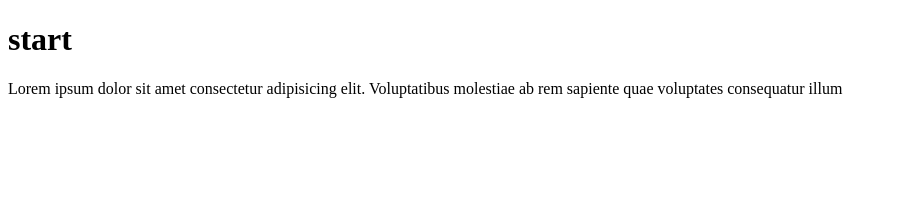
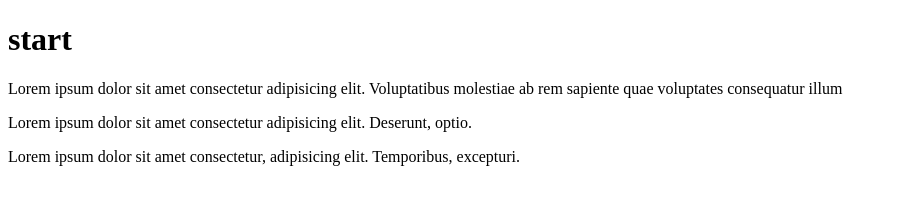
Before and after one commit to abdurrahmansiu/my-first-web-, a plain HTML site: page index.html in a window 1280 px wide. Shown: the whole page, without its empty margins (0-898 px from the left). Drawn offline with Linux system fonts and the light colour scheme.

Commit message:
added the footer

```diff
--- a/index.html
+++ b/index.html
@@ -11,6 +11,8 @@
     </header>
     <footer>
         <p>Lorem ipsum dolor sit amet consectetur adipisicing elit. Voluptatibus molestiae ab rem sapiente quae voluptates consequatur illum</p>
+        <p>Lorem ipsum dolor sit amet consectetur adipisicing elit. Deserunt, optio.</p>
+        <p>Lorem ipsum dolor sit amet consectetur, adipisicing elit. Temporibus, excepturi.</p>
     </footer>
 </body>
 </html>
```
